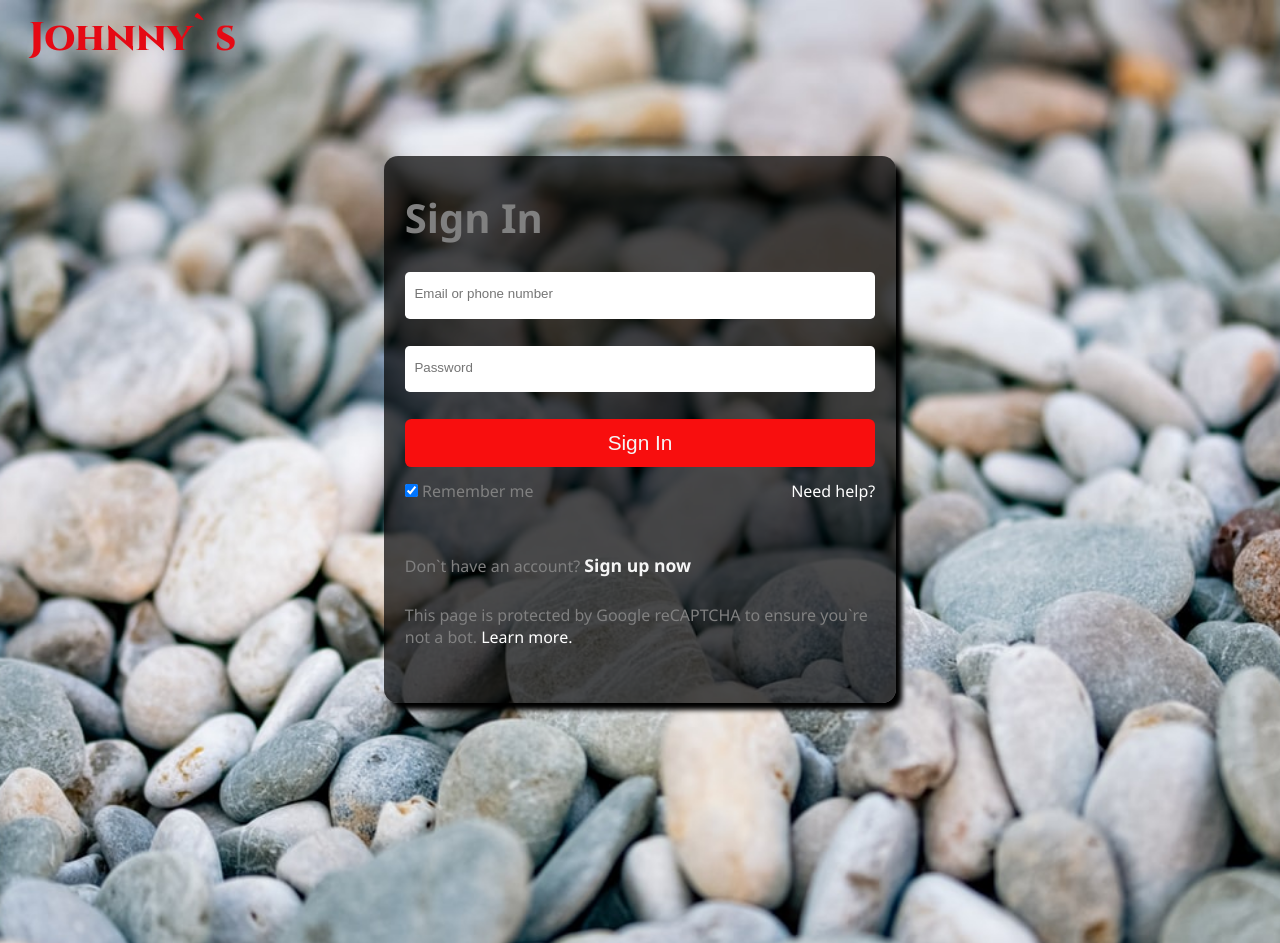
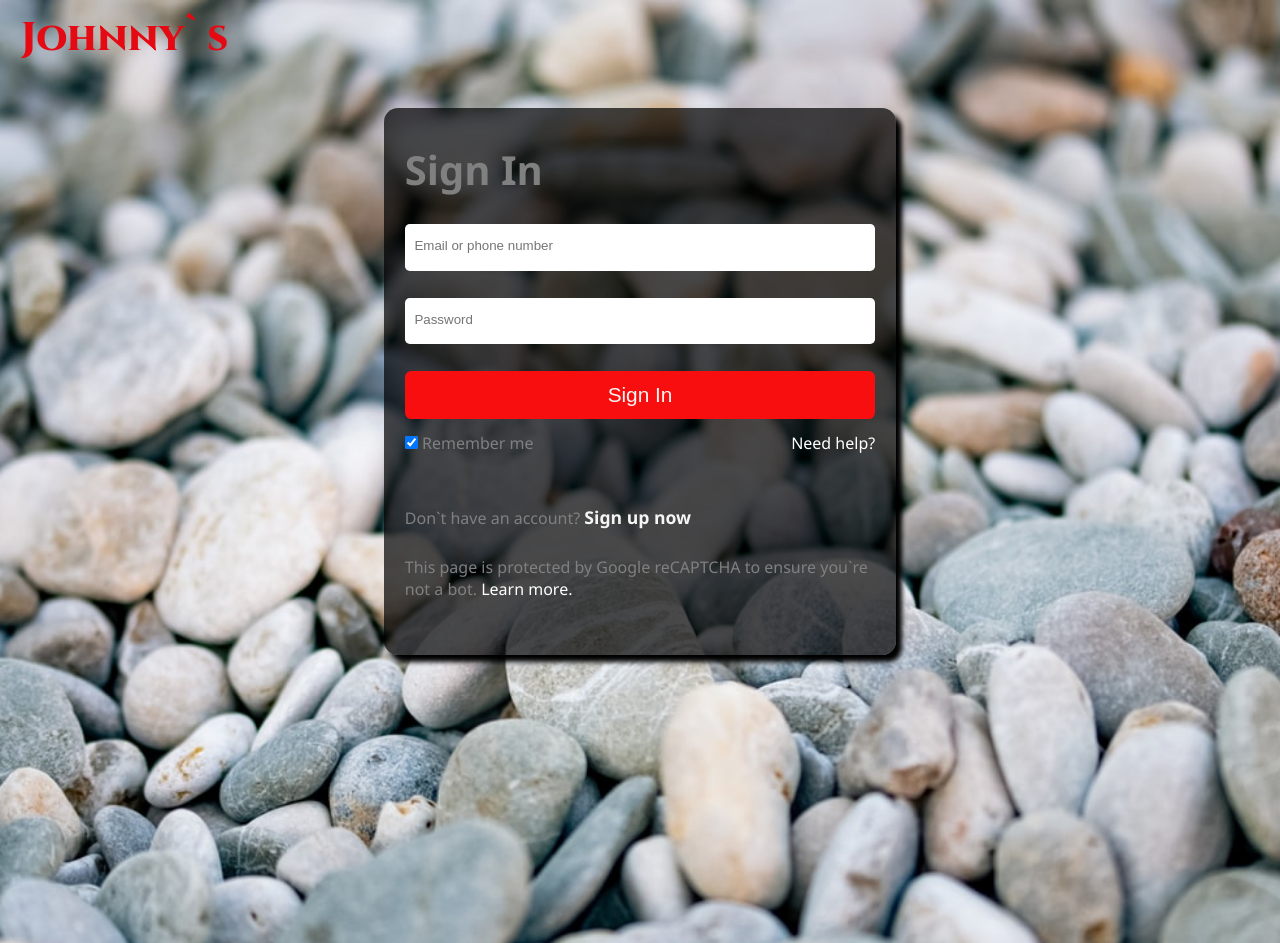
Before and after one commit to Johnny-Evans/transparent-login-form, a PHP site: page / in a window 1280 px wide. Shown: the top 943 px of the page. Run offline with PHP 8.4, Linux system fonts and the light colour scheme.

Commit message:
finished

```diff
--- a/index.css
+++ b/index.css
@@ -36,16 +36,16 @@ a:hover{
 }
 
 .navbar div h1{
-    margin-left: 1.1rem;
+    margin-left: 0.6rem;
     color: #E50914;
-    font-size: 1.4rem;
+    font-size: 1.8rem;
     font-family: 'Cinzel', serif;
     cursor: pointer;
 }
 
 .grid-container{
     display: grid;
-    grid-template-columns: 85%;
+    grid-template-columns: 90%;
     justify-content: space-evenly;
 }
 
@@ -53,7 +53,7 @@ a:hover{
     background-color: rgba(0, 0, 0, 0.7);
     border-radius: 0.88rem;
     padding: 1.7rem 1.3rem;
-    margin-top: 5rem;
+    margin-top: 2rem;
     box-shadow:  6px 7px 5px rgb(0, 0, 0);
 }
 
```
